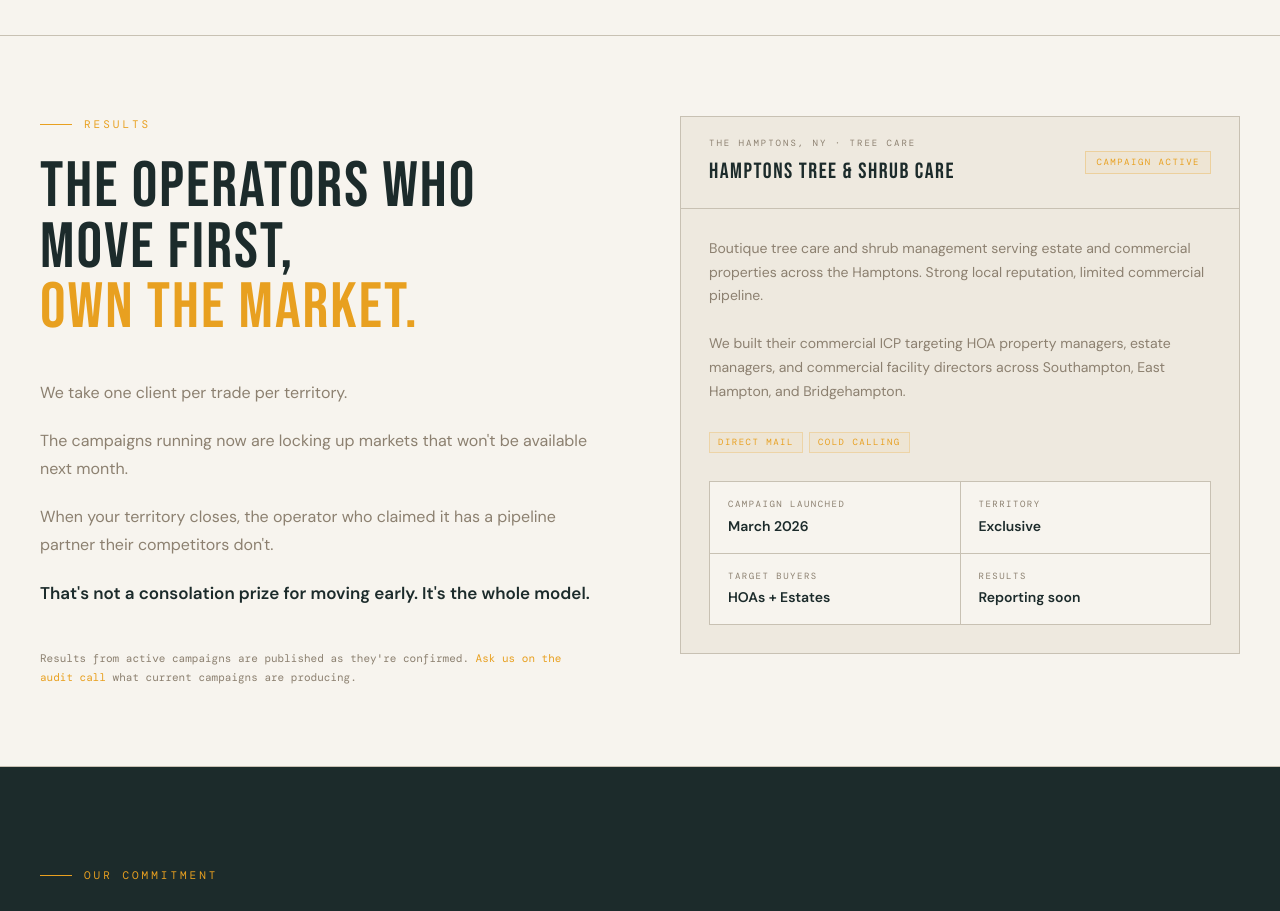
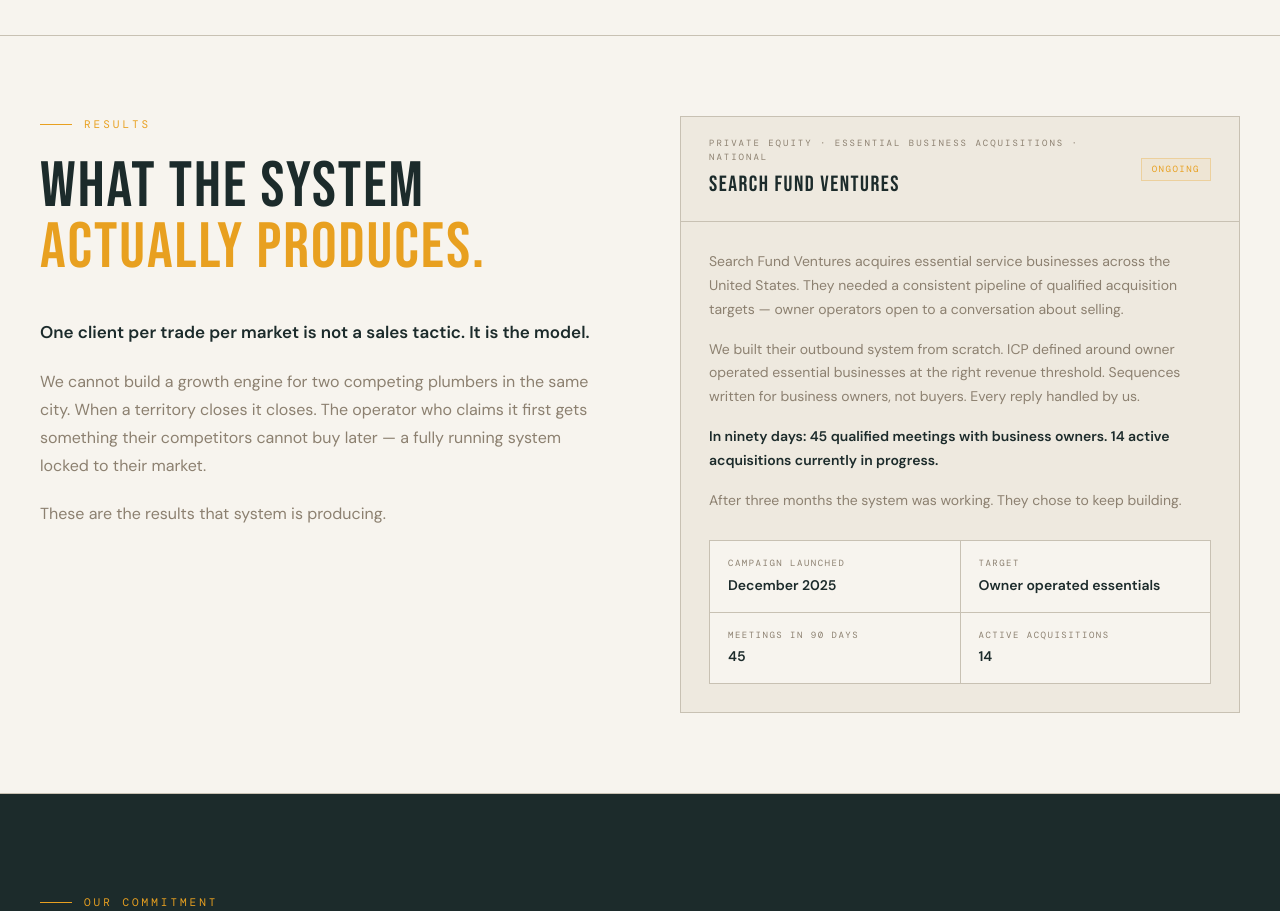
Before and after one commit to KierinF/deeno-brands, a Next.js app: page / in a window 1280 px wide. Shown: the part 5180-6091 px from the top of the page. Built offline with nearby package versions, Linux system fonts and the light colour scheme.

Commit message:
ProofSection: rewrite with Search Fund Ventures case study

```diff
--- a/app/components/ProofSection.tsx
+++ b/app/components/ProofSection.tsx
@@ -8,7 +8,7 @@
           gap: "80px",
           alignItems: "start",
         }}>
-          {/* Left: scarcity / first-mover */}
+          {/* Left: headline + narrative */}
           <div>
             <div style={{
               fontFamily: "'DM Mono', monospace",
@@ -32,32 +32,20 @@
               lineHeight: 0.95,
               marginBottom: 40,
             }}>
-              The operators who move first,<br />
-              <span style={{ color: "#E8A020" }}>own the market.</span>
+              What the system<br />
+              <span style={{ color: "#E8A020" }}>actually produces.</span>
             </h2>
             <div style={{ display: "flex", flexDirection: "column", gap: 20, fontSize: 16, lineHeight: 1.75 }}>
-              <p style={{ color: "#8C8070" }}>We take one client per trade per territory.</p>
-              <p style={{ color: "#8C8070" }}>
-                The campaigns running now are locking up markets that won&apos;t be available next month.
+              <p style={{ color: "#1C2B2B", fontWeight: 600, fontSize: 17 }}>
+                One client per trade per market is not a sales tactic. It is the model.
               </p>
               <p style={{ color: "#8C8070" }}>
-                When your territory closes, the operator who claimed it has a pipeline partner their competitors don&apos;t.
+                We cannot build a growth engine for two competing plumbers in the same city. When a territory closes it closes. The operator who claims it first gets something their competitors cannot buy later — a fully running system locked to their market.
               </p>
-              <p style={{ color: "#1C2B2B", fontWeight: 600, fontSize: 17 }}>
-                That&apos;s not a consolation prize for moving early. It&apos;s the whole model.
+              <p style={{ color: "#8C8070" }}>
+                These are the results that system is producing.
               </p>
             </div>
-            <p style={{
-              marginTop: 40,
-              fontFamily: "'DM Mono', monospace",
-              fontSize: 11,
-              color: "#8C8070",
-              lineHeight: 1.7,
-            }}>
-              Results from active campaigns are published as they&apos;re confirmed.{" "}
-              <a href="#contact" style={{ color: "#E8A020", textDecoration: "none" }}>Ask us on the audit call</a>
-              {" "}what current campaigns are producing.
-            </p>
           </div>
 
           {/* Right: case study */}
@@ -82,7 +70,7 @@
                   textTransform: "uppercase",
                   marginBottom: 4,
                 }}>
-                  The Hamptons, NY · Tree Care
+                  Private Equity · Essential Business Acquisitions · National
                 </div>
                 <div style={{
                   fontFamily: "'Bebas Neue', sans-serif",
@@ -90,7 +78,7 @@
                   color: "#1C2B2B",
                   letterSpacing: "1.5px",
                 }}>
-                  Hamptons Tree &amp; Shrub Care
+                  Search Fund Ventures
                 </div>
               </div>
               <div style={{
@@ -104,36 +92,24 @@
                 background: "rgba(232,160,32,0.06)",
                 whiteSpace: "nowrap",
               }}>
-                Campaign Active
+                Ongoing
               </div>
             </div>
 
             {/* Body */}
             <div style={{ padding: "28px" }}>
-              <p style={{ fontSize: 14, color: "#8C8070", lineHeight: 1.7, marginBottom: 24 }}>
-                Boutique tree care and shrub management serving estate and commercial properties across the Hamptons. Strong local reputation, limited commercial pipeline.
+              <p style={{ fontSize: 14, color: "#8C8070", lineHeight: 1.7, marginBottom: 16 }}>
+                Search Fund Ventures acquires essential service businesses across the United States. They needed a consistent pipeline of qualified acquisition targets — owner operators open to a conversation about selling.
+              </p>
+              <p style={{ fontSize: 14, color: "#8C8070", lineHeight: 1.7, marginBottom: 16 }}>
+                We built their outbound system from scratch. ICP defined around owner operated essential businesses at the right revenue threshold. Sequences written for business owners, not buyers. Every reply handled by us.
+              </p>
+              <p style={{ fontSize: 14, color: "#1C2B2B", fontWeight: 600, lineHeight: 1.7, marginBottom: 16 }}>
+                In ninety days: 45 qualified meetings with business owners. 14 active acquisitions currently in progress.
               </p>
               <p style={{ fontSize: 14, color: "#8C8070", lineHeight: 1.7, marginBottom: 28 }}>
-                We built their commercial ICP targeting HOA property managers, estate managers, and commercial facility directors across Southampton, East Hampton, and Bridgehampton.
+                After three months the system was working. They chose to keep building.
               </p>
-
-              {/* Channels */}
-              <div style={{ display: "flex", gap: 6, flexWrap: "wrap", marginBottom: 28 }}>
-                {["Direct mail", "Cold calling"].map((ch) => (
-                  <span key={ch} style={{
-                    fontFamily: "'DM Mono', monospace",
-                    fontSize: 9,
-                    letterSpacing: "1.5px",
-                    textTransform: "uppercase",
-                    color: "#E8A020",
-                    border: "1px solid rgba(232,160,32,0.25)",
-                    padding: "3px 8px",
-                    background: "rgba(232,160,32,0.06)",
-                  }}>
-                    {ch}
-                  </span>
-                ))}
-              </div>
 
               {/* Stats */}
               <div style={{
@@ -144,10 +120,10 @@
                 border: "1px solid #C8C1B3",
               }}>
                 {[
-                  { label: "Campaign launched", value: "March 2026" },
-                  { label: "Territory", value: "Exclusive" },
-                  { label: "Target buyers", value: "HOAs + Estates" },
-                  { label: "Results", value: "Reporting soon" },
+                  { label: "Campaign launched", value: "December 2025" },
+                  { label: "Target", value: "Owner operated essentials" },
+                  { label: "Meetings in 90 days", value: "45" },
+                  { label: "Active acquisitions", value: "14" },
                 ].map((s, i) => (
                   <div key={i} style={{ background: "#F7F4EE", padding: "16px 18px" }}>
                     <div style={{
```
